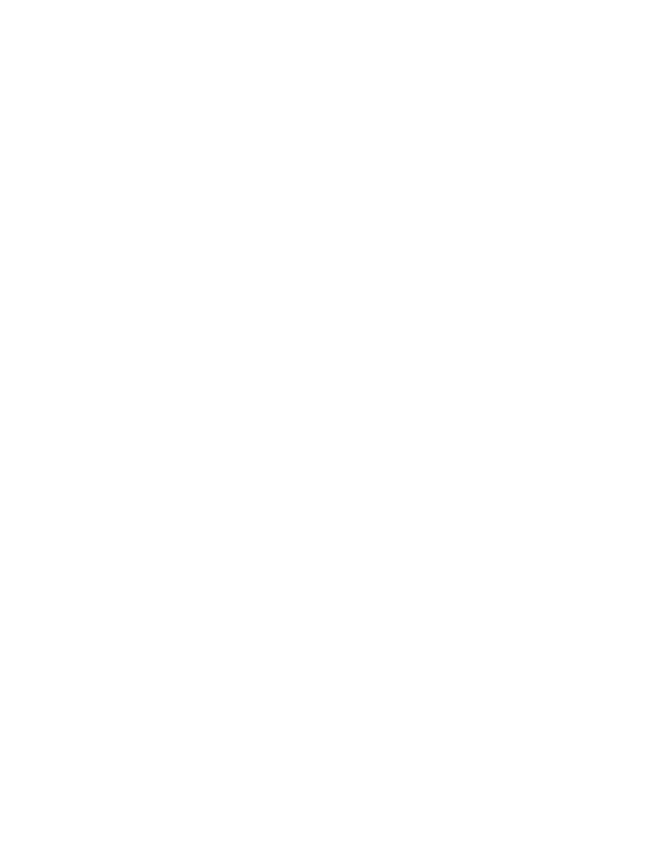
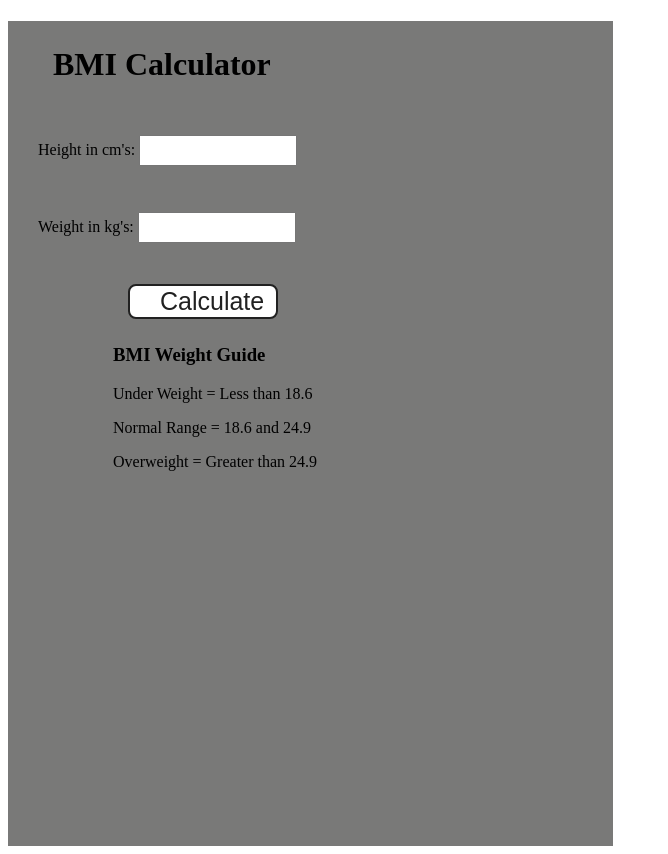
Before and after one commit to ubi2000/BMI_Generator, a plain HTML site: page index.html in a window 1280 px wide. Shown: the whole page, without its empty margins (0-668 px from the left). Before the commit the page ends 800 px from the top, so only its background shows below. Drawn offline with Linux system fonts and the light colour scheme.

Commit message:
adding code

```diff
--- /dev/null
+++ b/index.css
@@ -0,0 +1,46 @@
+.container {
+    width: 575px;
+    height: 825px;
+
+    background-color: #797978;
+    padding-left: 30px;
+  }
+  #height,
+  #weight {
+    width: 150px;
+    height: 25px;
+    margin-top: 30px;
+  }
+
+  #weight-guide {
+    margin-left: 75px;
+    margin-top: 25px;
+  }
+
+  #results {
+    font-size: 35px;
+    margin-left: 90px;
+    margin-top: 20px;
+    color: rgb(241, 241, 241);
+  }
+
+  button {
+    width: 150px;
+    height: 35px;
+    margin-left: 90px;
+    margin-top: 25px;
+    background-color: #fff;
+    padding: 1px 30px;
+    border-radius: 8px;
+    color: #212121;
+    text-decoration: none;
+    border: 2px solid #212121;
+
+    font-size: 25px;
+  }
+
+  h1 {
+    padding-left: 15px;
+    padding-top: 25px;
+
+  }
--- a/index.html
+++ b/index.html
@@ -1,11 +1,39 @@
 <!DOCTYPE html>
 <html lang="en">
-<head>
-    <meta charset="UTF-8">
-    <meta name="viewport" content="width=device-width, initial-scale=1.0">
-    <title>Document</title>
-</head>
-<body>
+  <head>
+    <meta charset="UTF-8" />
+    <meta name="viewport" content="width=device-width, initial-scale=1.0" />
+    <title>BMI</title>
+    <link rel="stylesheet" href="index.css">
+  </head>
+  <body>
+    <div class="container">
+        <h1>BMI Calculator</h1>
+<form >
 
-</body>
+    <p>
+
+<label>Height in cm's:</label>
+<input type="text" id="height">
+    </p>
+    <p>
+
+<label>Weight in kg's:</label>
+<input type="text" id="weight">
+    </p>
+    <button>Calculate</button>
+    <div id="results"></div>
+    <div id="weight-guide">
+      <h3>BMI Weight Guide</h3>
+      <p>Under Weight = Less than 18.6</p>
+      <p>Normal Range = 18.6 and 24.9</p>
+      <p>Overweight = Greater than 24.9</p>
+    </div>
+
+</form>
+
+    </div>
+
+    <script src="index.js"></script>
+  </body>
 </html>
--- /dev/null
+++ b/index.js
@@ -0,0 +1,18 @@
+let form = document.querySelector("form")
+form.addEventListener("submit",function(e){
+    e.preventDefault()
+    const height=parseInt(document.querySelector("#height").value)
+    const weight=parseInt(document.querySelector("#weight").value)
+    const result=document.querySelector("#results")
+    if(height===""|| height<0 || isNaN(height)){
+result.innerHTML="Please give a valid height"
+    }
+    else if(weight===""|| weight<0 || isNaN(weight)){
+result.innerHTML="Please give a valid weight"
+    }
+    else{
+       const bmiResult=(weight/((height*height)/10000)).toFixed(2)
+       result.innerHTML=`<span>${bmiResult}</span>`
+    }
+
+})
```
